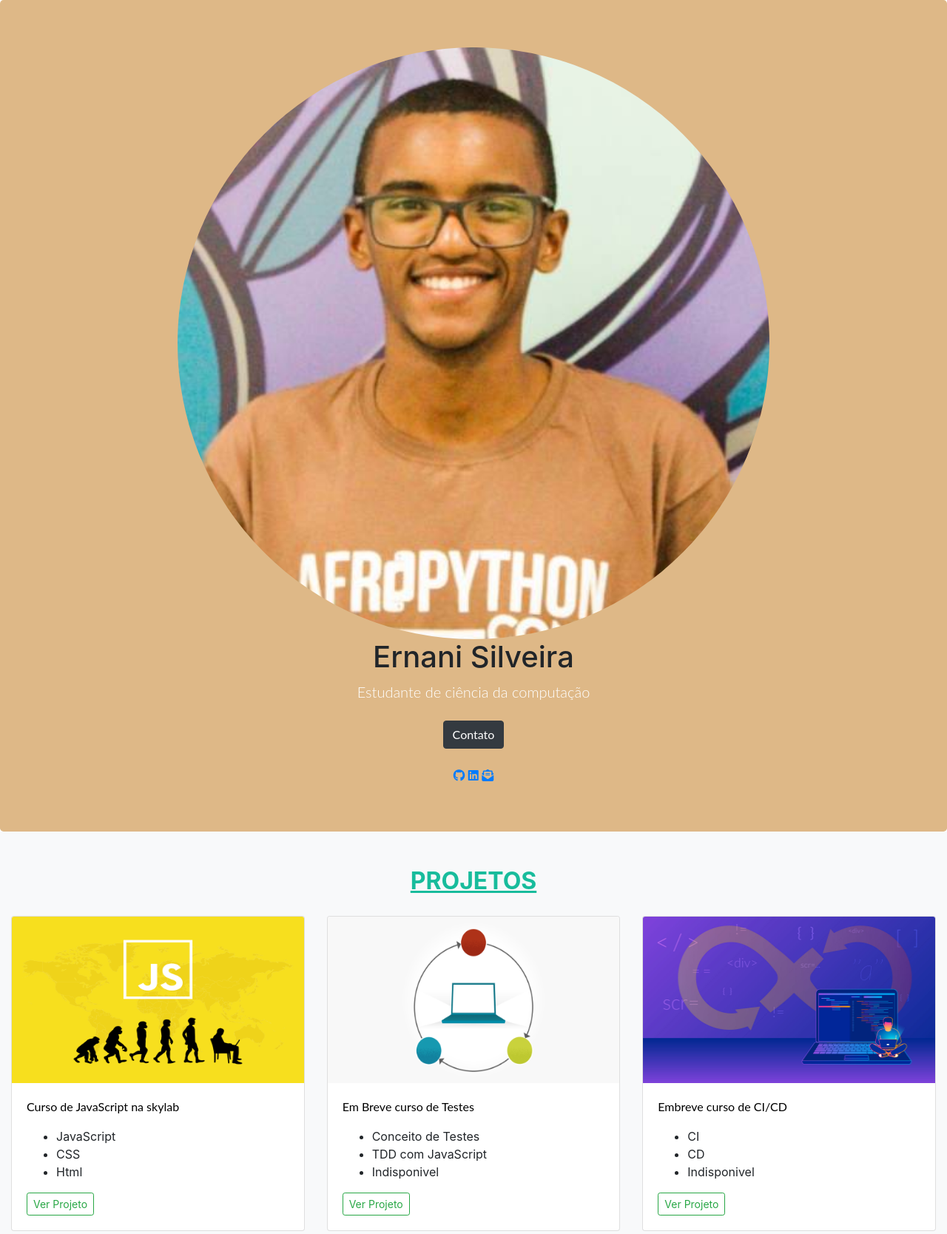
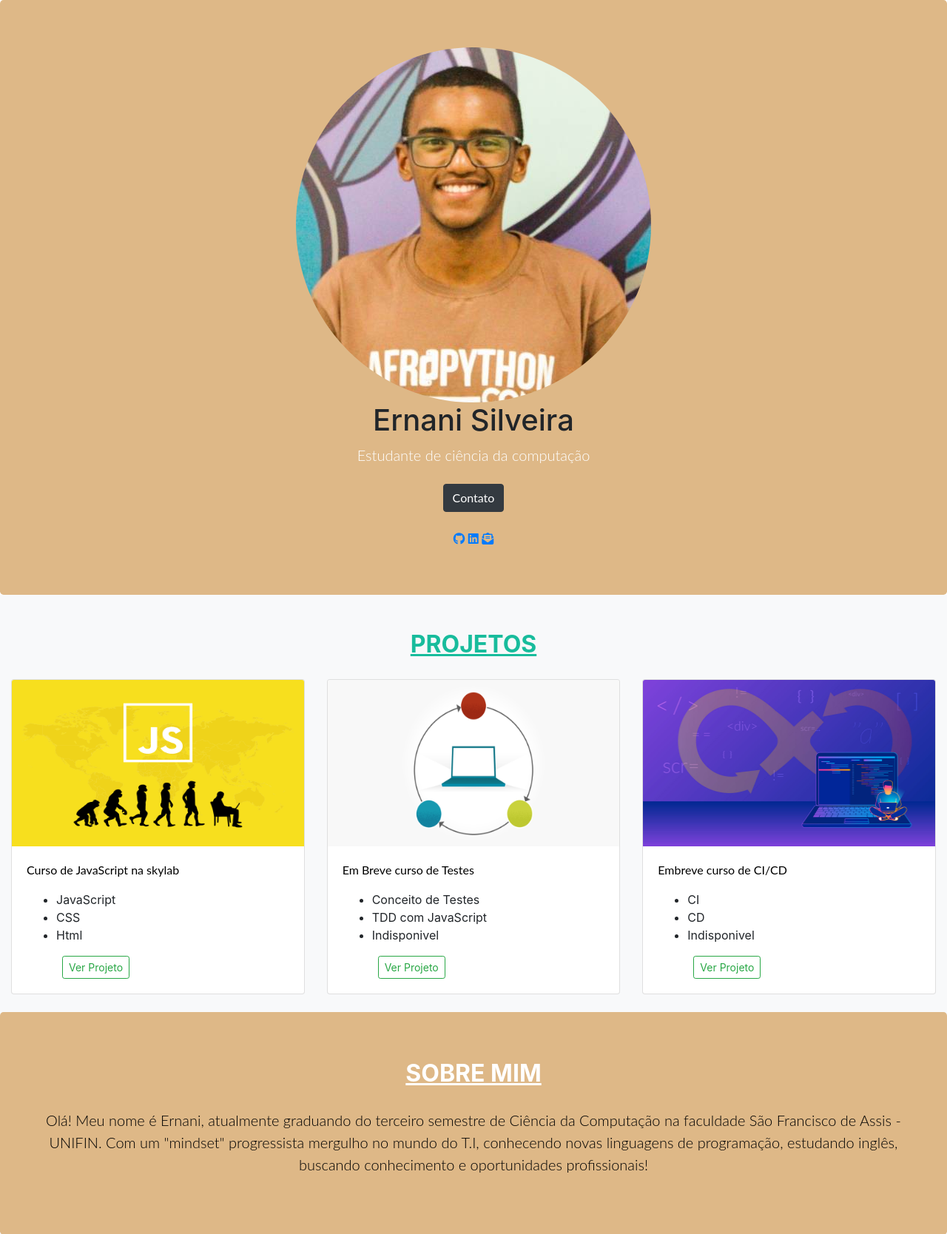
Before and after one commit to ErnaniSilveira16/Meu-Portifolio, a PHP site: page / in a window 1280 px wide. Shown: the part 56-1724 px from the top of the page at 74% size. Run offline with PHP 8.4, Linux system fonts and the light colour scheme; some libraries are stand-ins or nearby versions.

Commit message:
Add files via upload

```diff
--- a/index.php
+++ b/index.php
@@ -20,9 +20,9 @@
     <script src="https://kit.fontawesome.com/d19b8e1807.js" crossorigin="anonymous"></script>
     <style>
         .fotoPerfil {
-            height: 100%;
+            height: 50 Vh;
             width: auto;
-            max-width: 100%;
+            max-width: 50 Vw;
             border-radius: 50%;
         }
 
@@ -144,7 +144,7 @@
                             <div class="d-flex justify-content-between align-items-center">
                                 <div class="btn-group">
                                     <a href="https://github.com/ErnaniSilveira16/JavaScript"> <button type="button"
-                                            class="btn btn-sm btn-outline-success">Ver Projeto</button></a>
+                                            class="btn btn-sm btn-outline-success ml-5">Ver Projeto</button></a>
 
                                 </div>
                             </div>
@@ -168,7 +168,7 @@
                             <div class="d-flex justify-content-between align-items-center">
                                 <div class="btn-group">
                                     <a href="www.google.com.br"> <button type="button"
-                                            class="btn btn-sm btn-outline-success">Ver Projeto</button></a>
+                                            class="btn btn-sm btn-outline-success ml-5">Ver Projeto</button></a>
 
                                 </div>
                             </div>
@@ -192,7 +192,7 @@
                             <div class="d-flex justify-content-between align-items-center">
                                 <div class="btn-group">
                                     <a href="www.google.com.br"> <button type="button"
-                                            class="btn btn-sm btn-outline-success">Ver Projeto</button></a>
+                                            class="btn btn-sm btn-outline-success ml-5">Ver Projeto</button></a>
 
                                 </div>
                             </div>
```
